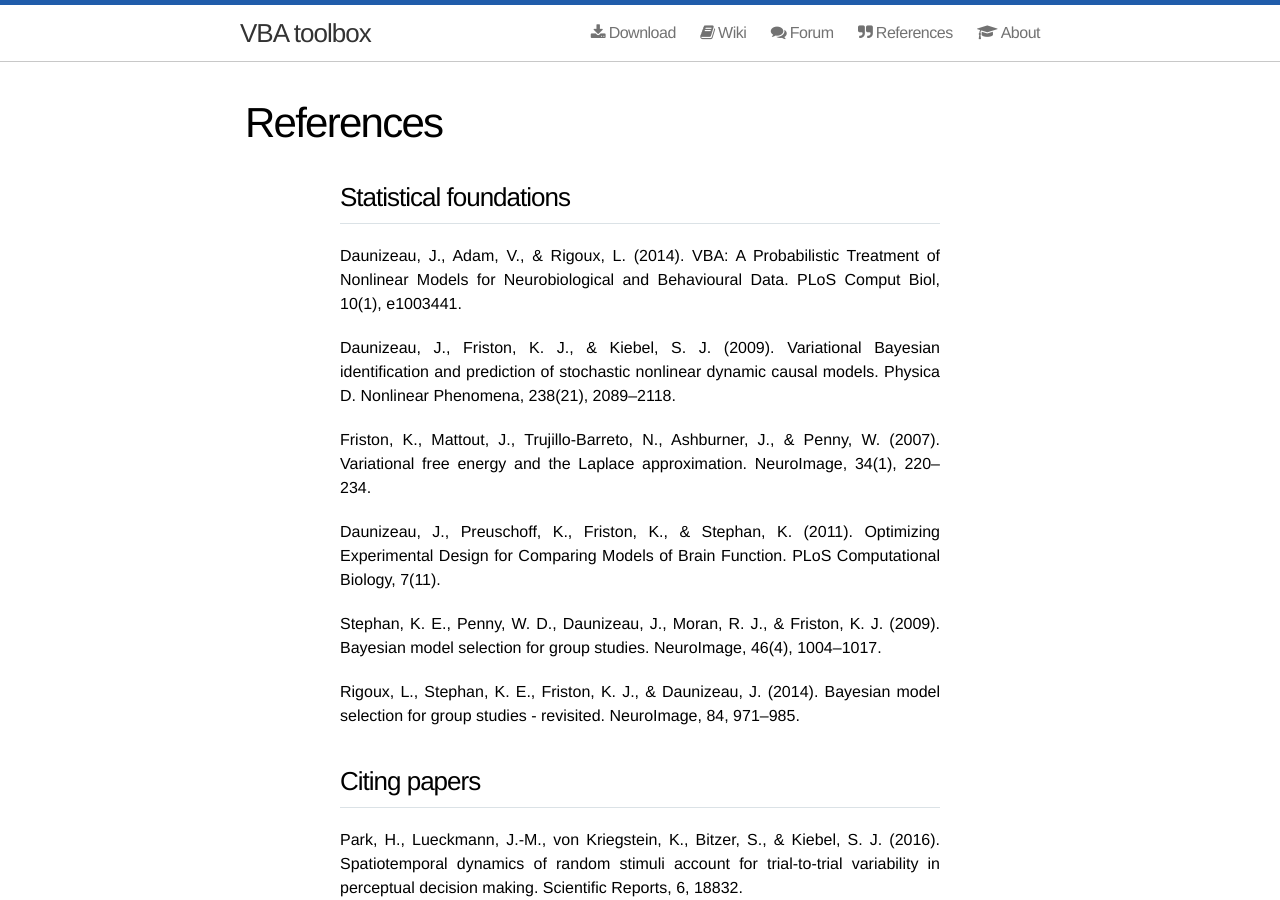
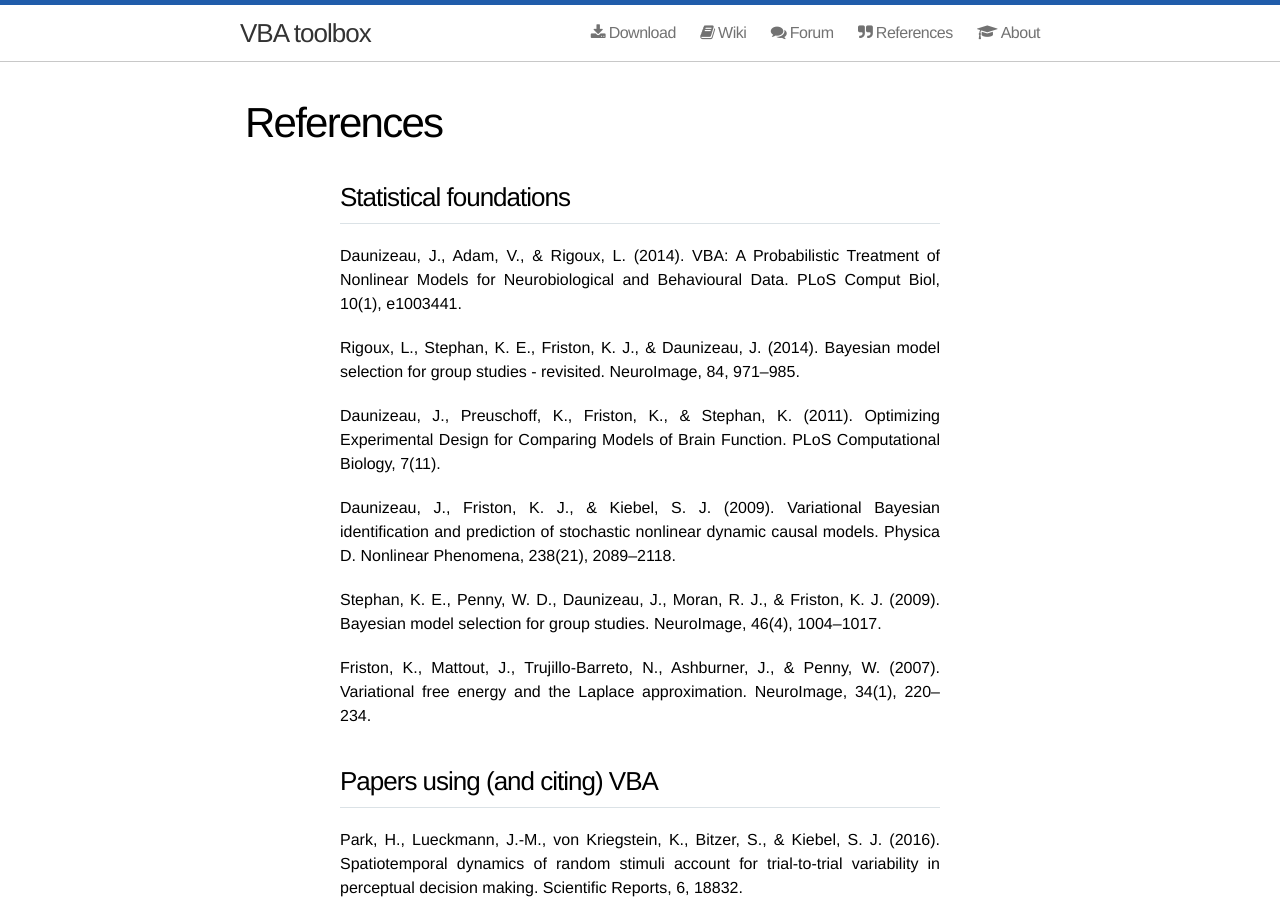
Before and after one commit to MBB-team/VBA-toolbox, a Jekyll site: the page built from references/index.html, in a window 1280 px wide and 900 px high. Built offline with Jekyll 4.4.1, drawn with Linux system fonts in a browser that asks for light colours; nearby versions of some CDN libraries.

Commit message:
Update index.html

```diff
--- a/references/index.html
+++ b/references/index.html
@@ -11,11 +11,7 @@ title: References
 </p>
 
 <p>
-  Daunizeau, J., Friston, K. J., & Kiebel, S. J. (2009). Variational Bayesian identification and prediction of stochastic nonlinear dynamic causal models. Physica D. Nonlinear Phenomena, 238(21), 2089–2118.
-</p>
-
-<p>
-  Friston, K., Mattout, J., Trujillo-Barreto, N., Ashburner, J., & Penny, W. (2007). Variational free energy and the Laplace approximation. NeuroImage, 34(1), 220–234.
+  Rigoux, L., Stephan, K. E., Friston, K. J., & Daunizeau, J. (2014). Bayesian model selection for group studies - revisited. NeuroImage, 84, 971–985.
 </p>
 
 <p>
@@ -23,14 +19,20 @@ title: References
 </p>
 
 <p>
+  Daunizeau, J., Friston, K. J., & Kiebel, S. J. (2009). Variational Bayesian identification and prediction of stochastic nonlinear dynamic causal models. Physica D. Nonlinear Phenomena, 238(21), 2089–2118.
+</p>
+
+<p>
   Stephan, K. E., Penny, W. D., Daunizeau, J., Moran, R. J., & Friston, K. J. (2009). Bayesian model selection for group studies. NeuroImage, 46(4), 1004–1017.
 </p>
 
 <p>
-  Rigoux, L., Stephan, K. E., Friston, K. J., & Daunizeau, J. (2014). Bayesian model selection for group studies - revisited. NeuroImage, 84, 971–985.
+  Friston, K., Mattout, J., Trujillo-Barreto, N., Ashburner, J., & Penny, W. (2007). Variational free energy and the Laplace approximation. NeuroImage, 34(1), 220–234.
 </p>
 
-<h2>Citing papers</h2>
+
+
+<h2>Papers using (and citing) VBA</h2>
 
 <p>
   Park, H., Lueckmann, J.-M., von Kriegstein, K., Bitzer, S., & Kiebel, S. J. (2016). Spatiotemporal dynamics of random stimuli account for trial-to-trial variability in perceptual decision making. Scientific Reports, 6, 18832.
```
